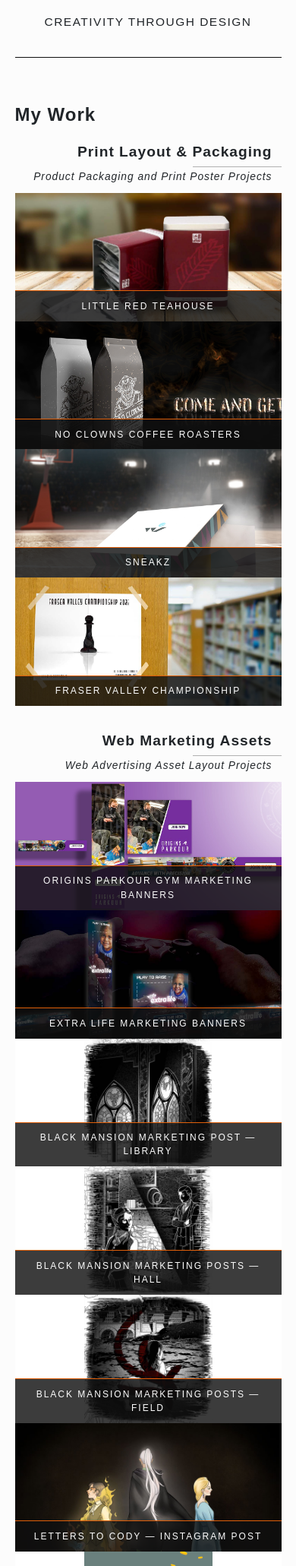
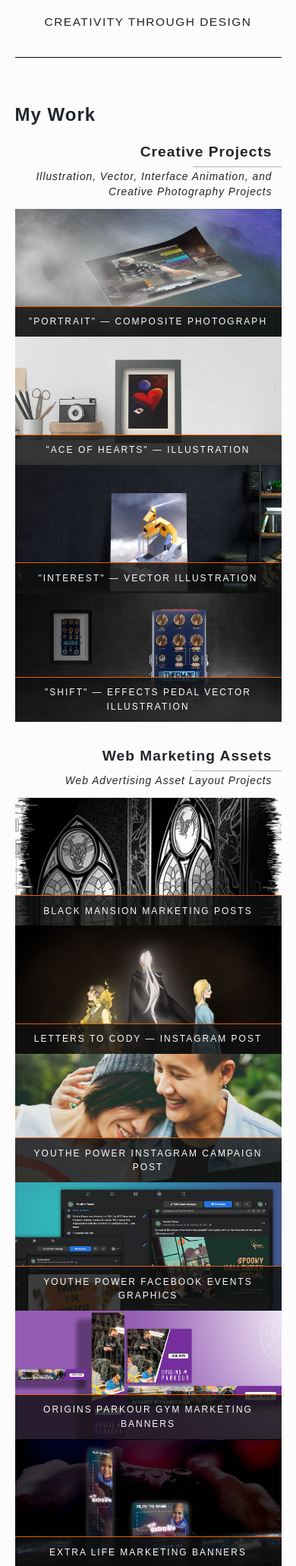
Before and after one commit to carissas086/agane, a PHP site: page / in a window 390 px wide. Shown: the part 352-2413 px from the top of the page at 76% size. Run offline with PHP 8.4, Linux system fonts and the light colour scheme; some web fonts are replaced.

Commit message:
mainframe application edits

```diff
--- a/index.php
+++ b/index.php
@@ -29,11 +29,11 @@
         <!-- ==== GALLERY ==== -->
         <section class="landing-gal head-font empty-scroll" id="gallery">
             <h2 class="head-font">My Work</h2>
+            <?php include __DIR__ . '/partials/gallery-partials/creativemisc.php'; ?>
+            <?php include __DIR__ . '/partials/gallery-partials/webmarketing.php'; ?>
+            <?php include __DIR__ . '/partials/gallery-partials/motiongraphics.php'; ?>
             <?php include __DIR__ . '/partials/gallery-partials/printproduct.php'; ?>
-            <?php include __DIR__ . '/partials/gallery-partials/webmarketing.php'; ?>
             <?php include __DIR__ . '/partials/gallery-partials/branding.php'; ?>
-            <?php include __DIR__ . '/partials/gallery-partials/creativemisc.php'; ?>
-            <?php include __DIR__ . '/partials/gallery-partials/motiongraphics.php'; ?>
         </section>
 
         <!-- ==== ABOUT ==== -->
@@ -56,7 +56,7 @@
                             <li class="bullet-sub">After Effects</li>
                         <li>DaVinci Resolve</li>
                         <li>Ableton Live</li>
-                        <li>basic HTML and CSS</li>
+                        <li>basic HTML, CSS. Javascript, and WordPress Development</li>
                     </ul>
                     <p class="about-subhead">Past (and current) interests and projects:</p>
                     <ul class="li-indent bullets">
--- a/partials/design-partials/cs-misc/misc-1.php
+++ b/partials/design-partials/cs-misc/misc-1.php
@@ -105,7 +105,7 @@
 <div class="content-arti-clean flex flex-around flex-end framed">
     <a href="../images/cs_portrait-final.jpg"
         data-lightbox="misc-1"
-        data-title="Second edit of the composite with initial lighting and fog edits." >
+        data-title="Final edit of the composite with initial lighting and fog edits." >
             <img src="../images/cs_portrait-final.jpg" alt="Boy reaching out of monitor, with boy playing a mobile game, and boy looking at a video of himself nearby">
     </a>
 </div>
--- a/partials/gallery-partials/creativemisc.php
+++ b/partials/gallery-partials/creativemisc.php
@@ -28,12 +28,12 @@
             <p class="head-font gal-hov">"Interest" &mdash; Vector Illustration</p>
             <div class="gal-img" id="gal-interest"></div>
         </a> -->
-        <a class="gal-link col-12 col-md-3" href="images/cs_aurie.jpg"
+        <!-- <a class="gal-link col-12 col-md-3" href="images/cs_aurie.jpg"
             data-lightbox="misc"
             data-title="Stylised cartoon vector of my dog, Aurie! She's an Italian Greyhound." >
             <p class="head-font gal-hov">"Aurie" &mdash; Vector Character</p>
             <div class="gal-img" id="gal-aurie"></div>
-        </a>
+        </a> -->
         <!-- <a class="gal-link col-12 col-md-3" hre="/design/vectorillustrations.php#vc-2">
             <p class="head-font gal-hov">"Aurie" &mdash; Vector Character</p>
             <div class="gal-img" id="gal-aurie"></div>
@@ -42,17 +42,17 @@
             <p class="head-font gal-hov">Worship Workshop &mdash; Watermark Icons</p>
             <div class="gal-img" id="gal-ww-icons"></div>
         </a> -->
-        <a class="gal-link col-12 col-md-4" href="images/cs_mtebibl-map.png"
+        <!-- <a class="gal-link col-12 col-md-4" href="images/cs_mtebibl-map.png"
             data-lightbox="misc"
             data-title="Interface animations for 'Between Invisible Boundary Lines' video project, as well as text scrool animations. This artifact page is to come! (This is just a static image for now unfortuantely)" >
             <p class="head-font gal-hov">Between Invisible Boundary Lines &mdash; Interface Animation</p>
             <div class="gal-img" id="gal-mtebibl"></div>
-        </a>
+        </a> -->
         <!-- <a class="gal-link col-12 col-md-4" hre="/design/mtebibl.php#misc-5">
             <p class="head-font gal-hov">Between Invisible Boundary Lines &mdash; Interface Animation</p>
             <div class="gal-img" id="gal-mtebibl"></div>
         </a> -->
-        <a class="gal-link col-12 col-md-4" href="images/cs_shift.jpg"
+        <a class="gal-link col-12 col-md-3" href="images/cs_shift.jpg"
             data-lightbox="misc"
             data-title="Completely 2D vectorised drawing of an effects pedal. Done in Adobe Illustrator." >
             <p class="head-font gal-hov">"Shift" &mdash; Effects Pedal Vector Illustration</p>
@@ -62,12 +62,12 @@
             <p class="head-font gal-hov">"Shift" &mdash; Effects Pedal Vector Illustration</p>
             <div class="gal-img" id="gal-shift"></div>
         </a> -->
-        <a class="gal-link col-12 col-md-4" href="images/cs_bigd.jpg"
+        <!-- <a class="gal-link col-12 col-md-4" href="images/cs_bigd.jpg"
             data-lightbox="misc"
             data-title="Jersey design for a recreational ultimate team that I play on" >
             <p class="head-font gal-hov">Big Dumplings Jersey Design</p>
             <div class="gal-img" id="gal-bigd"></div>
-        </a>
+        </a> -->
         <!-- <a class="gal-link col-12 col-md-4" hre="/design/bigdumplings.php#misc-8">
             <p class="head-font gal-hov">Big Dumplings Jersey Design</p>
             <div class="gal-img" id="gal-bigd"></div>
--- a/partials/gallery-partials/webmarketing.php
+++ b/partials/gallery-partials/webmarketing.php
@@ -4,6 +4,33 @@
         <p class="gal-sub col-12">Web Advertising Asset Layout Projects</p>
     </div>
     <div class="gal flex flex-vertcen row">
+        <a class="gal-link col-12 col-md-3" href="design/blackmansion-posts.php#bm-1">
+            <p class="head-font gal-hov">Black Mansion Marketing Posts</p>
+            <div class="gal-img" id="gal-bm-1"></div>
+        </a>
+        <!-- <a class="gal-link col-12 col-md-3" href="design/blackmansion-posts.php#bm-2">
+            <p class="head-font gal-hov">Black Mansion Marketing Posts &mdash; Hall</p>
+            <div class="gal-img" id="gal-bm-2"></div>
+        </a>
+        <a class="gal-link col-12 col-md-3" href="design/blackmansion-posts.php#bm-3">
+            <p class="head-font gal-hov">Black Mansion Marketing Posts &mdash; Field</p>
+            <div class="gal-img" id="gal-bm-3"></div>
+        </a> -->
+        <a class="gal-link col-12 col-md-3" href="design/letterstocody.php#ltc-1">
+            <p class="head-font gal-hov">Letters To Cody &mdash; Instagram Post</p>
+            <div class="gal-img" id="gal-ltc"></div>
+        </a>
+        <!-- <a class="gal-link col-12 col-md-3" href="design/youthepower.php#ytp-1">
+            <p class="head-font gal-hov">Youthe Power Halloween Posts</p>
+            <div class="gal-img" id="gal-ytp-1"></div>
+        </a> -->
+        <a class="gal-link col-12 col-md-3" href="design/youthepower.php#ytp-2">
+            <p class="head-font gal-hov">Youthe Power Instagram Campaign Post</p>
+            <div class="gal-img" id="gal-ytp-2"></div>
+        </a>
+        <a class="gal-link col-12 col-md-3" href="design/youthepower.php#ytp-3">
+            <p class="head-font gal-hov">Youthe Power Facebook Events Graphics</p>
+            <div class="gal-img" id="gal-ytp-3"></div>
         <a class="gal-link col-12 col-md-6" href="design/marketingbanners.php#mb-1">
             <p class="head-font gal-hov">Origins Parkour Gym Marketing Banners</p>
             <div class="gal-img" id="gal-origins"></div>
@@ -12,33 +39,6 @@
             <p class="head-font gal-hov">Extra Life Marketing Banners</p>
             <div class="gal-img" id="gal-extralife"></div>
         </a>
-        <a class="gal-link col-12 col-md-3" href="design/blackmansion-posts.php#bm-1">
-            <p class="head-font gal-hov">Black Mansion Marketing Post &mdash; Library</p>
-            <div class="gal-img" id="gal-bm-1"></div>
-        </a>
-        <a class="gal-link col-12 col-md-3" href="design/blackmansion-posts.php#bm-2">
-            <p class="head-font gal-hov">Black Mansion Marketing Posts &mdash; Hall</p>
-            <div class="gal-img" id="gal-bm-2"></div>
-        </a>
-        <a class="gal-link col-12 col-md-3" href="design/blackmansion-posts.php#bm-3">
-            <p class="head-font gal-hov">Black Mansion Marketing Posts &mdash; Field</p>
-            <div class="gal-img" id="gal-bm-3"></div>
-        </a>
-        <a class="gal-link col-12 col-md-3" href="design/letterstocody.php#ltc-1">
-            <p class="head-font gal-hov">Letters To Cody &mdash; Instagram Post</p>
-            <div class="gal-img" id="gal-ltc"></div>
-        </a>
-        <a class="gal-link col-12 col-md-3" href="design/youthepower.php#ytp-1">
-            <p class="head-font gal-hov">Youthe Power Halloween Posts</p>
-            <div class="gal-img" id="gal-ytp-1"></div>
-        </a>
-        <a class="gal-link col-12 col-md-3" href="design/youthepower.php#ytp-2">
-            <p class="head-font gal-hov">Youthe Power Instagram Campaign Post</p>
-            <div class="gal-img" id="gal-ytp-2"></div>
-        </a>
-        <a class="gal-link col-12 col-md-6" href="design/youthepower.php#ytp-3">
-            <p class="head-font gal-hov">Youthe Power Facebook Events Graphics</p>
-            <div class="gal-img" id="gal-ytp-3"></div>
         </a>
     </div>
 </div>
--- a/styles/gallery.css
+++ b/styles/gallery.css
@@ -33,7 +33,8 @@
         background-image: url(../images/cs_bm-post-library.jpg);
         background-color: #fff;
         background-position: center;
-        background-size: contain;
+        /* background-size: contain; */
+        background-size: cover;
         background-repeat: no-repeat;
     }
 
@@ -73,7 +74,8 @@
         background-image: url(../images/cs_youthe-skin-2.jpg);
         background-color: #fff;
         background-position: center;
-        background-size: contain;
+        /* background-size: contain; */
+        background-size: cover;
         background-repeat: no-repeat;
     }
 
```
